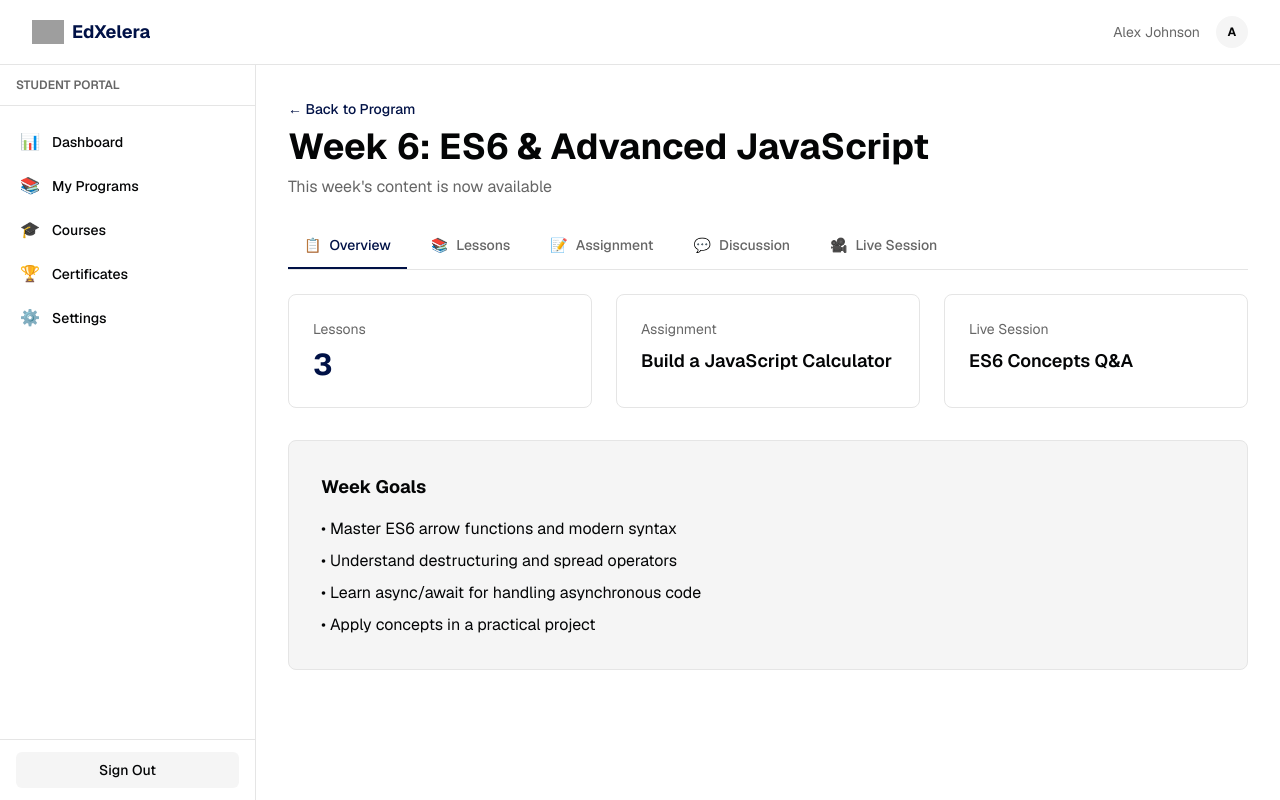
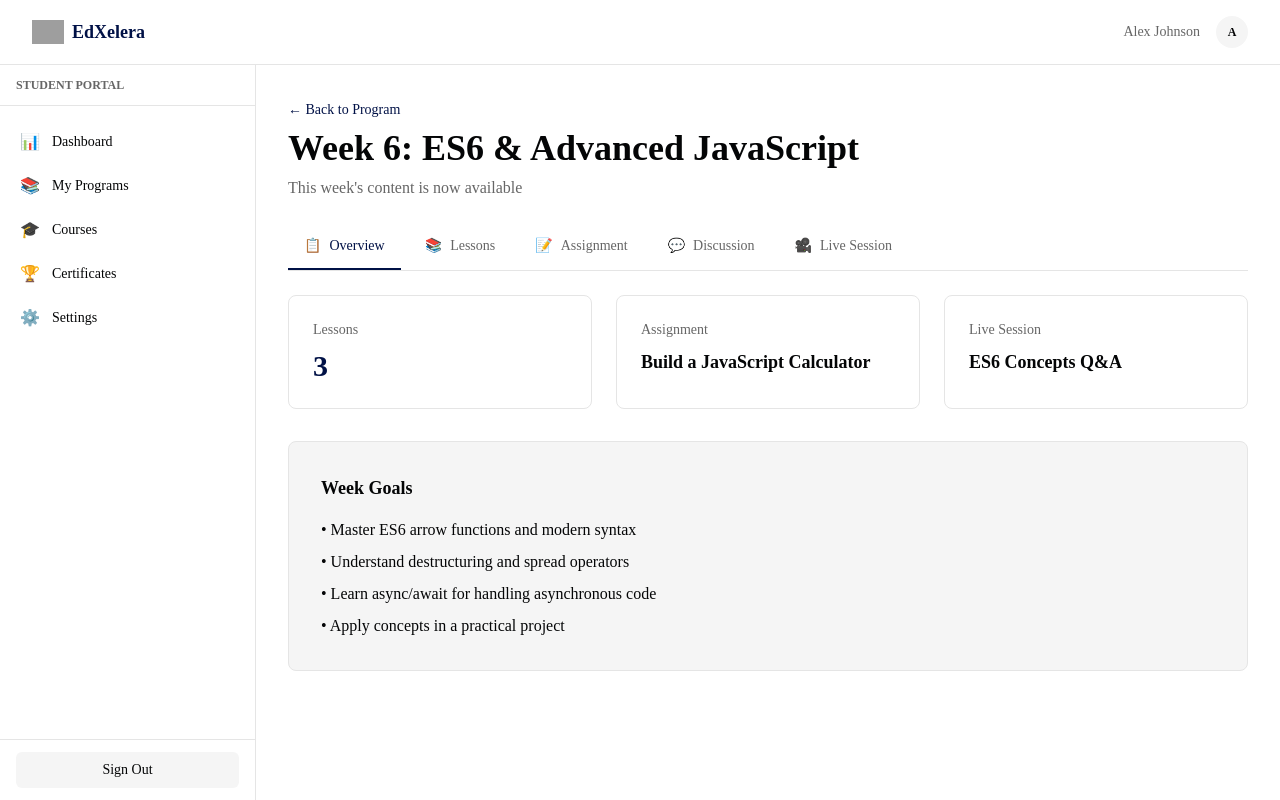
Before and after one commit to Marvellrite/Edxelera, a Next.js app: page /app/programs/1/week/1 in a window 1280 px wide. Built offline with nearby package versions, Linux system fonts and the light colour scheme; grey boxes are pictures that could not be loaded.

Commit message:
Fix build typing for Paystack status and remove remote font dependency

```diff
--- a/src/app/layout.tsx
+++ b/src/app/layout.tsx
@@ -1,9 +1,5 @@
 import type { Metadata, Viewport } from "next";
-import { Geist, Geist_Mono } from "next/font/google";
 import "@/styles/globals.css";
-
-const geistSans = Geist({ subsets: ["latin"] });
-const geistMono = Geist_Mono({ subsets: ["latin"] });
 
 export const metadata: Metadata = {
   title: "EdXelera - Cohort-Based Learning",
@@ -40,7 +36,7 @@ export default function RootLayout({
 }) {
   return (
     <html lang="en" suppressHydrationWarning>
-      <body className={`${geistSans.className} bg-background text-foreground`}>
+      <body className="bg-background text-foreground font-sans">
         {children}
       </body>
     </html>
--- a/src/lib/server/paystack.ts
+++ b/src/lib/server/paystack.ts
@@ -15,7 +15,7 @@ export async function initializePaystackTransaction(email?: string, amountMinor?
   return { authorization_url: data.data.authorization_url, reference: data.data.reference };
 }
 
-export async function verifyPaystackTransaction(reference: string) {
+export async function verifyPaystackTransaction(reference: string): Promise<{ reference: string; status: "success" | "failed" | "pending"; paidAtUtc: string }> {
   if (!env.paystackSecretKey) return { reference, status: "pending" as const, paidAtUtc: new Date().toISOString() };
   const response = await fetch(`https://api.paystack.co/transaction/verify/${reference}`, {
     headers: { Authorization: `Bearer ${env.paystackSecretKey}` },
```
